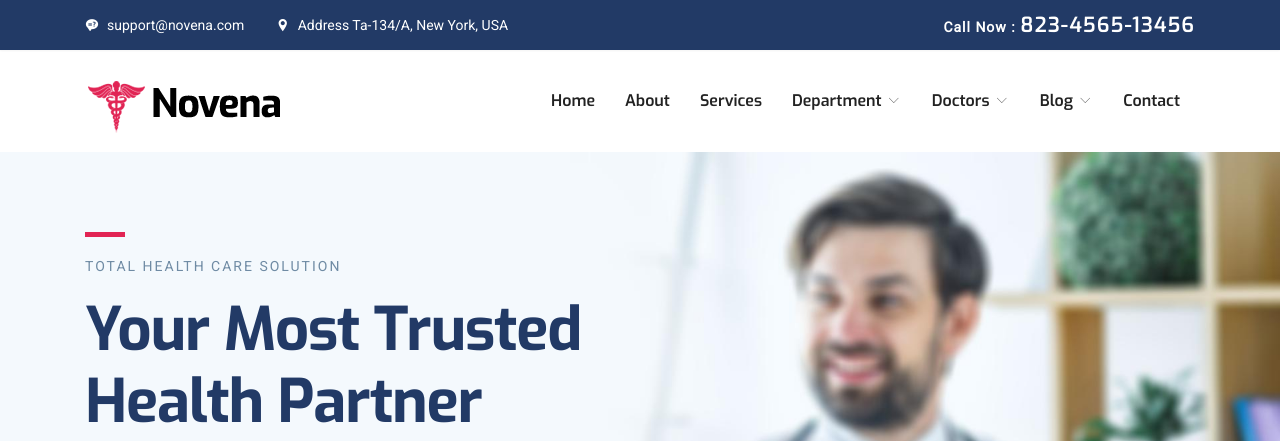
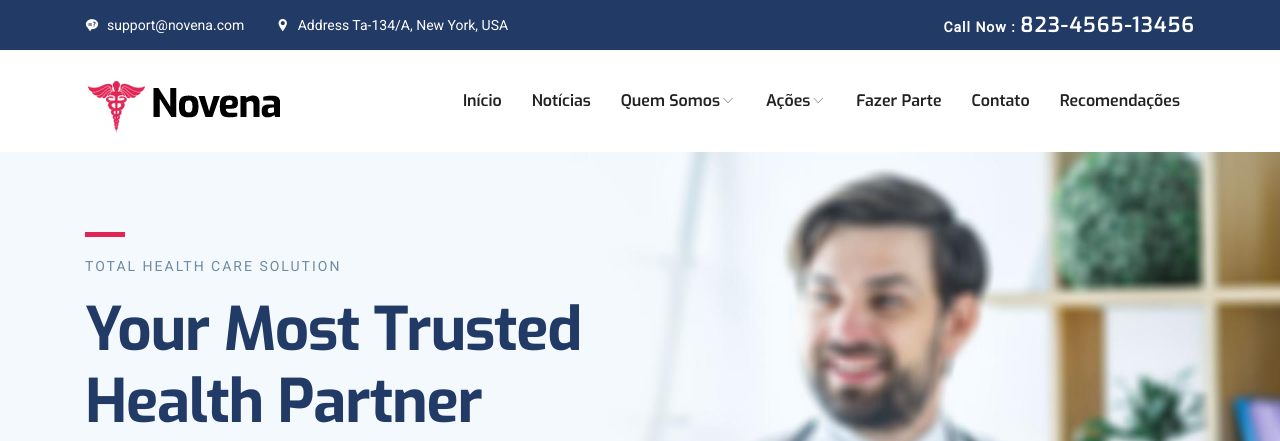
Before and after one commit to lbifsc/ama-canoinhas, a Django app: page / in a window 1280 px wide. Shown: the top 441 px of the page. Run offline with Django 3.2, Linux system fonts and the light colour scheme; some libraries are stand-ins or nearby versions.

Commit message:
Definidos os campos da barra de navegação

```diff
--- a/templates/parcial/_nav.html
+++ b/templates/parcial/_nav.html
@@ -11,41 +11,46 @@
 
         <div class="collapse navbar-collapse" id="navbarmain">
             <ul class="navbar-nav ml-auto">
-                <li class="nav-item active">
-                    <a class="nav-link" href="index.html">Home</a>
+                <li class="nav-item">
+                    <a class="nav-link" href="{% url 'ama:index' %}">Início</a>
                 </li>
-                <li class="nav-item"><a class="nav-link" href="about.html">About</a></li>
-                <li class="nav-item"><a class="nav-link" href="service.html">Services</a></li>
+
+                <li class="nav-item">
+                    <a class="nav-link" href="#">Notícias</a>
+                </li>
 
                 <li class="nav-item dropdown">
-                    <a class="nav-link dropdown-toggle" href="department.html" id="dropdown02" data-toggle="dropdown"
-                        aria-haspopup="true" aria-expanded="false">Department <i class="icofont-thin-down"></i></a>
-                    <ul class="dropdown-menu" aria-labelledby="dropdown02">
-                        <li><a class="dropdown-item" href="department.html">Departments</a></li>
-                        <li><a class="dropdown-item" href="department-single.html">Department Single</a></li>
+                    <a class="nav-link dropdown-toggle" href="" id="dropdown-quemsomos" data-toggle="dropdown"
+                        aria-haspopup="true" aria-expanded="false">Quem Somos<i class="icofont-thin-down"></i></a>
+                    <ul class="dropdown-menu" aria-labelledby="dropdown-quemsomos">
+                        <li><a class="dropdown-item" href="#">O que é a AMA?</a></li>
+                        <li><a class="dropdown-item" href="#">Como surgiu</a></li>
+                        <li><a class="dropdown-item" href="#">O que oferecemos</a></li>
+                        <li><a class="dropdown-item" href="#">Sobre o autismo</a></li>
                     </ul>
                 </li>
 
                 <li class="nav-item dropdown">
-                    <a class="nav-link dropdown-toggle" href="doctor.html" id="dropdown03" data-toggle="dropdown"
-                        aria-haspopup="true" aria-expanded="false">Doctors <i class="icofont-thin-down"></i></a>
-                    <ul class="dropdown-menu" aria-labelledby="dropdown03">
-                        <li><a class="dropdown-item" href="doctor.html">Doctors</a></li>
-                        <li><a class="dropdown-item" href="doctor-single.html">Doctor Single</a></li>
-                        <li><a class="dropdown-item" href="appoinment.html">Appoinment</a></li>
+                    <a class="nav-link dropdown-toggle" href="doctor.html" id="dropdown-acoes" data-toggle="dropdown"
+                        aria-haspopup="true" aria-expanded="false">Ações<i class="icofont-thin-down"></i></a>
+                    <ul class="dropdown-menu" aria-labelledby="dropdown-acoes">
+                        <li><a class="dropdown-item" href="#">Fotos</a></li>
+                        <li><a class="dropdown-item" href="#">Eventos</a></li>
+                        <li><a class="dropdown-item" href="#">Projetos</a></li>
                     </ul>
                 </li>
 
-                <li class="nav-item dropdown">
-                    <a class="nav-link dropdown-toggle" href="blog-sidebar.html" id="dropdown05" data-toggle="dropdown"
-                        aria-haspopup="true" aria-expanded="false">Blog <i class="icofont-thin-down"></i></a>
-                    <ul class="dropdown-menu" aria-labelledby="dropdown05">
-                        <li><a class="dropdown-item" href="blog-sidebar.html">Blog with Sidebar</a></li>
+                <li class="nav-item active">
+                    <a class="nav-link" href="">Fazer Parte</a>
+                </li>
 
-                        <li><a class="dropdown-item" href="blog-single.html">Blog Single</a></li>
-                    </ul>
+                <li class="nav-item active">
+                    <a class="nav-link" href="{% url 'ama:contato' %}">Contato</a>
                 </li>
-                <li class="nav-item"><a class="nav-link" href="contact.html">Contact</a></li>
+
+                <li class="nav-item active">
+                    <a class="nav-link" href="">Recomendações</a>
+                </li>
             </ul>
         </div>
     </div>
```
